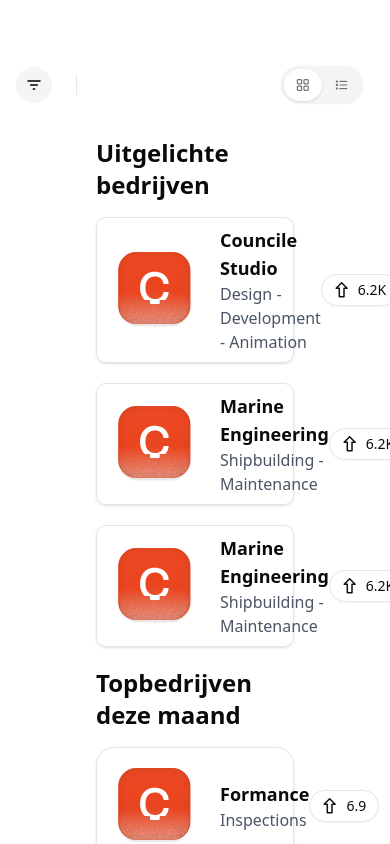
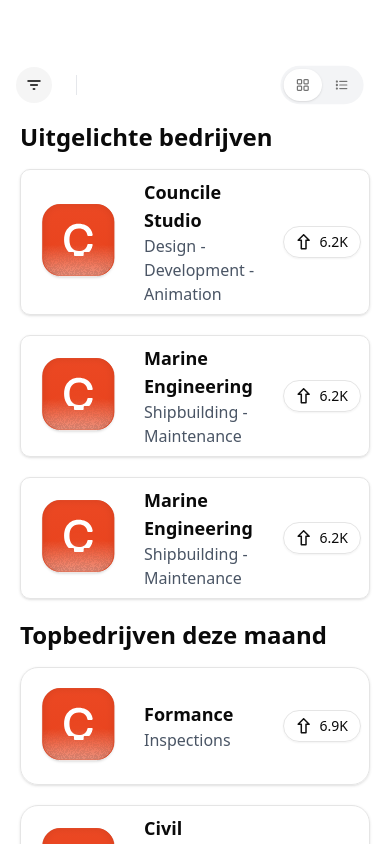
Before and after one commit to ijvadeli/fryslanco, a Next.js app: page / in a window 390 px wide. Shown: the part 880-1724 px from the top of the page. Built offline with nearby package versions, Linux system fonts and the light colour scheme.

Commit message:
side margin fixed (companylist), scales with mobile and tablet view

```diff
--- a/src/_components/ui/companylist.tsx
+++ b/src/_components/ui/companylist.tsx
@@ -8,14 +8,14 @@ const companiesFeatured = [
 ];
 
 const topCompanies = [
-  { name: "Formance", category: "Inspections", rating: "6.9" },
+  { name: "Formance", category: "Inspections", rating: "6.9K" },
   { name: "Civil Engineering", category: "Bridge Design - Inspections", rating: "9.2K" },
   { name: "Civil Engineering", category: "Bridge Design - Inspections", rating: "9.2K" },
 ];
 
 const CompanyList = () => {
   return (
-    <div className="p-4 mx-20">
+    <div className="mx-5 md:mx-0">
       {/* Uitgelichte bedrijven blok */}
       <h2 className="text-2xl font-semibold mb-4">Uitgelichte bedrijven</h2>
       {companiesFeatured.map((company, index) => (
```
